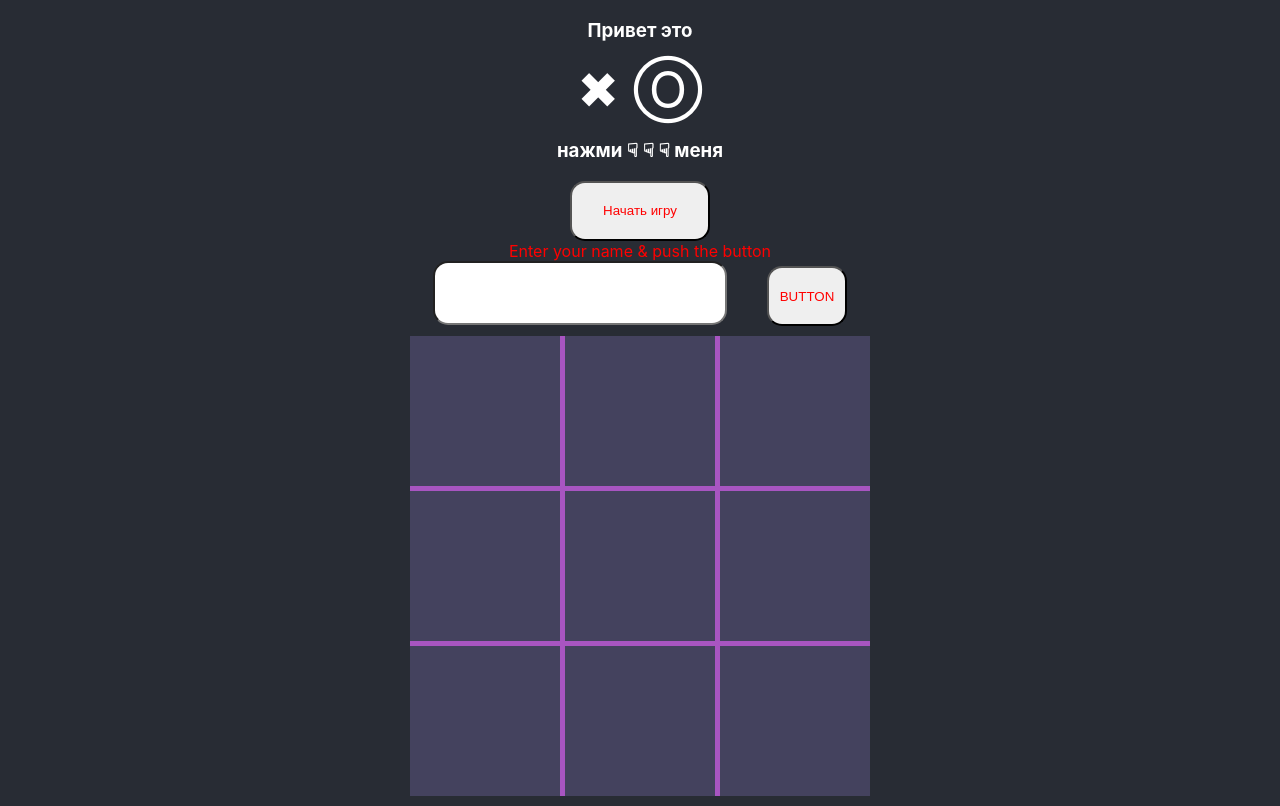
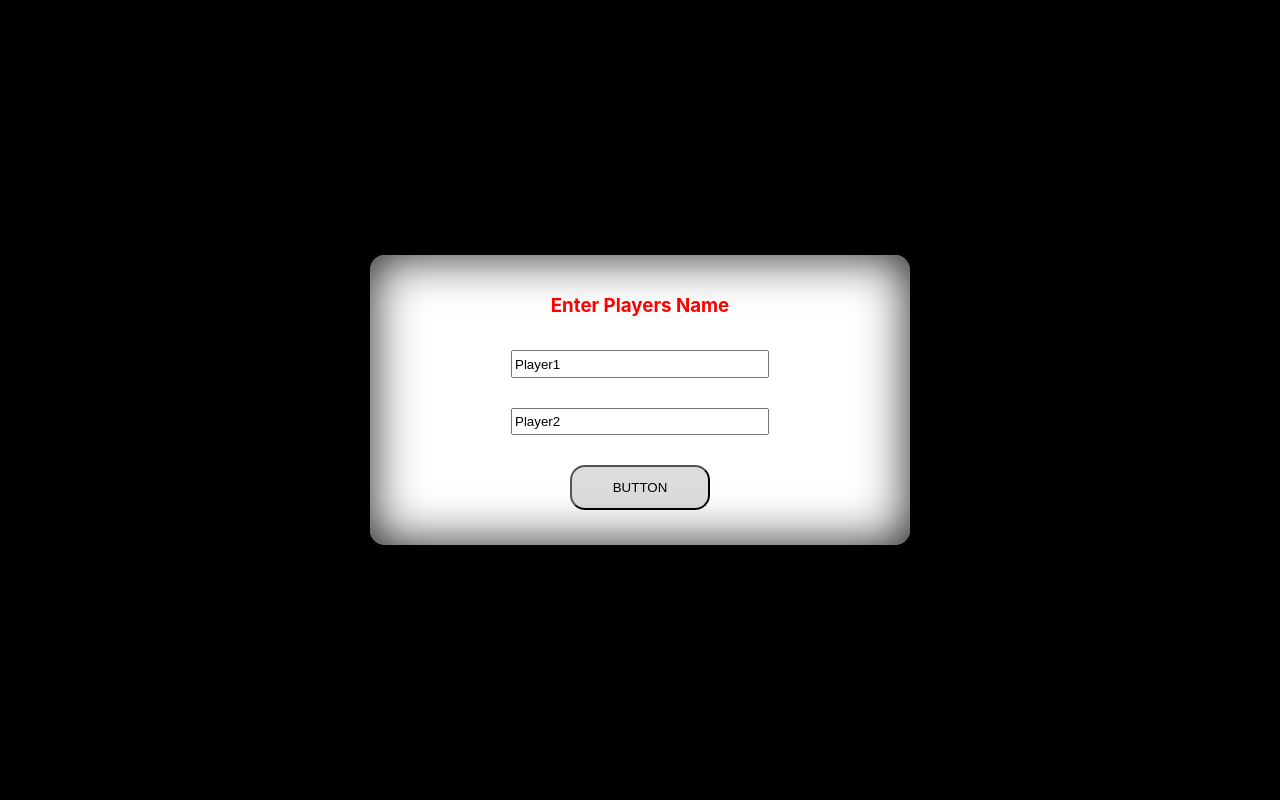
Before and after one commit to Aleksaand/iteamtest, a React (Create React App) app: page / in a window 1280 px wide. Both pictures are taken after a click on the button "Начать игру". Built offline with nearby package versions, Linux system fonts and the light colour scheme.

Commit message:
make modal for players Name

```diff
--- a/src/App.css
+++ b/src/App.css
@@ -46,6 +46,9 @@
   cursor: pointer;
   outline: none;
 }
+.buttton:hover {
+  background-color: rgb(121, 121, 121);
+}
 .symbol{
   font-size: 50px;
 }
--- a/src/App.js
+++ b/src/App.js
@@ -1,19 +1,35 @@
 import React from 'react';
 import './App.css';
 import { Main } from './Components/Main/Main';
+// import { Modal } from './Components/Modal/Modal';
 
 function App() {
   const [state, setState] = React.useState({
     showField: false,
+    titleMessage: 'Начать игру',
   });
+
+  const handlerToggle = () => {
+    setState({
+      ...state,
+      showField: !state.showField,
+      titleMessage: (!state.showField) ?  'Закончить игру' : 'Начать игру',
+    });
+  }
+
   return (
     <div className="App">
       <header className="App-header">
         <h3>Привет это </h3>
         <div className="symbol"> &#10006; &#9412; </div>
-        <h3> нажми &#9759; &#9759; &#9759; меня </h3>
-        <button className="buttton">Начать игру</button>
-        <Main></Main>
+        {<h3>{state.titleMessage}  &#9759; &#9759; &#9759; нажми меня </h3>}
+        <button
+          className="buttton"
+          onClick={handlerToggle}
+        >
+          {state.titleMessage}
+        </button>
+        {state.showField && <Main />}
       </header>
     </div>
   );
--- a/src/Components/Main/Main.jsx
+++ b/src/Components/Main/Main.jsx
@@ -1,12 +1,40 @@
+import React from 'react';
 import style from './Main.module.css';
 import { PlayField } from '../PlayField/PlayField';
-import { PlayerInfo } from '../PlayerInfo/PlayerInfo';
+// import { PlayerInfo } from '../PlayerInfo/PlayerInfo';
+import { Modal } from '../Modal/Modal';
 
 export const Main = () => {
+
+    const [state, setState] = React.useState({
+        playerFirst:'Player1',
+        playerSecond:'Player2',
+        showPlayField: false,
+    });
+    const [modalActive, setModalActive] = React.useState(true);
+    const handlerInputFirst = (event) => {
+        setState({
+            ...state,
+            playerFirst: event.target.value,
+        });
+    };
+    const handlerInputSecond = (event) => {
+        setState({
+            ...state,
+            playerSecond: event.target.value,
+        });
+    };
+
     return (
-        <main className={style.text}>
 
-            <PlayerInfo>PlayerInfo</PlayerInfo>
+       <main className={style.text}>
+            <Modal
+                state={state}
+                active={modalActive}
+                setActive={setModalActive}
+                handlerInputFirst={handlerInputFirst}
+                handlerInputSecond={handlerInputSecond}
+            />
             <PlayField>PlayField</PlayField>
         </main>
     );
--- /dev/null
+++ b/src/Components/Modal/Modal.jsx
@@ -0,0 +1,41 @@
+import './modal.css';
+
+export const Modal = ({active, setActive, state, handlerInputFirst, handlerInputSecond}) => {
+
+
+    console.log(state);
+
+
+
+
+
+
+    return (
+        <div
+            className={ active ? "modal__wrapper active" : "modal__wrapper" }
+            onClick={() => setActive(false)}
+        >
+            <div className="modal__content" onClick={(e) => e.stopPropagation()}>
+                <h3 className="modal__text">Enter Players Name</h3>
+                <input
+                type="text"
+                className="input__modal"
+                value={state.playerFirst}
+                onChange={handlerInputFirst}
+                />
+               <input
+                type="text"
+                className="input__modal"
+                value={state.playerSecond}
+                onChange={handlerInputSecond}
+                />
+                <button
+                    className="button__modal"
+                    onClick={() => setActive(false)}
+                >
+                   BUTTON
+                </button>
+            </div>
+        </div>
+    );
+};
--- /dev/null
+++ b/src/Components/Modal/modal.css
@@ -0,0 +1,47 @@
+.modal__wrapper{
+    height: 100vh;
+    width: 100vw;
+    background-color: rgba(0, 0, 0, 1);
+    position: fixed;
+    top: 0;
+    left: 0;
+    display: flex;
+    align-items: center;
+    justify-content: center;
+    transform: scale(0);
+}
+
+.modal__wrapper.active{
+    transform: scale(1);
+}
+
+.modal__content{
+    padding: 20px;
+    border-radius: 15px;
+    background-color: white;
+    box-shadow: 0 0 50px rgba(0, 0, 0, .9) inset;
+    height: 250px;
+    width: 500px;
+    display: flex;
+    align-items: center;
+    justify-content: center;
+    flex-direction: column;
+    margin: 15px;
+
+}
+
+.button__modal  {
+    margin: 15px;
+    height: 60px;
+    width: 140px;
+    border-radius: 15px;
+    cursor: pointer;
+    outline: none;
+    background-color: rgba(174, 172, 172, 0.42);
+}
+
+.input__modal {
+    margin: 15px;
+    height: 30px;
+    width: 250px;
+}
--- a/src/Components/PlayField/PlayField.module.css
+++ b/src/Components/PlayField/PlayField.module.css
@@ -13,6 +13,7 @@
     cursor: pointer;
     font-size: 100px;
     user-select: none;
+    color: #c4c4c4;
     /* margin-bottom: 10px; */
 }
 .space {
--- /dev/null
+++ b/src/Components/PlayerInfo/FirstPlayerInput/FirstPlayerInput.jsx
@@ -0,0 +1,22 @@
+
+
+
+export const FirstInputPlayer = (props) => {
+    return (
+        <div>
+            <div>Enter {props.statePlayerOne.id} player name  & push the button </div>
+            <input
+                type="text"
+                // className={style.input}
+                value={props.statePlayerOne.value}
+                onChange={props.handlerInputFirst}
+            />
+            <button
+                // className={style.button}
+                onClick={props.setPlayerName}
+            >
+            BUTTON
+            </button>
+        </div>
+    );
+};
--- a/src/Components/PlayerInfo/PlayerInfo.jsx
+++ b/src/Components/PlayerInfo/PlayerInfo.jsx
@@ -1,25 +1,68 @@
 import React from 'react';
 import style from './PlayerInfo.module.css';
+import {FirstInputPlayer} from './FirstPlayerInput/FirstPlayerInput';
+import {SecondInputPlayer} from './SecondInputPlayer/SecondInputPlayer';
 
 
 export const PlayerInfo = () => {
-    // const [state, setState] = React.useState({
-    //     value: 15
-    // });
+    let playerOne = '';
+    let playerTwo = '';
 
+    const [state, setState] = React.useState({
+        value: '',
+        playerOne: '',
+        playerTwo: '',
+    });
+    const [statePlayerOne, setStatePlayerOne] = React.useState({
+        value: '',
+        id: 'First',
+        visible: true,
 
+    });
+    const [statePlayerTwo, setStatePlayerTwo] = React.useState({
+        value: '',
+
+    });
+
+    const handlerInputFirst = (event) => {
+        console.log(event.target.value);
+        setStatePlayerOne({
+            ...statePlayerOne,
+            value: event.target.value,
+        });
+    };
+
+    const setPlayerName = () => {
+        setStatePlayerOne({
+            ...statePlayerOne,
+            visible: !statePlayerOne.visible,
+        });
+        console.log(statePlayerOne.value);
+        console.log(statePlayerOne.visible);
+    };
 
 
     return (
         <div>
-
-            <div>Enter your name & push the button </div>
+            {statePlayerOne.visible && <FirstInputPlayer
+                statePlayerOne={statePlayerOne}
+                handlerInputFirst={handlerInputFirst}
+                setPlayerName={setPlayerName}
+            />}
+            <SecondInputPlayer />
+            <div>Enter {statePlayerOne.id} player name  & push the button </div>
             <input
                 type="text"
                 className={style.input}
+                value={statePlayerOne.value}
+                onChange={handlerInputFirst}
             />
-            <button className={style.button}>BUTTON</button>
-
+            <button
+                className={style.button}
+                onClick={setPlayerName}
+            >
+            BUTTON
+            </button>
         </div>
 
     );
--- a/src/Components/PlayerInfo/PlayerInfo.module.css
+++ b/src/Components/PlayerInfo/PlayerInfo.module.css
@@ -1,7 +1,7 @@
 .button {
 
     margin-left: 40px;
-    height: 60px;
+    height: 40px;
     width: 80px;
     color:red;
     border-radius: 15px;
@@ -13,7 +13,7 @@
 }
 
 .input {
-    height: 30px;
+    height: 15px;
     width: 260px;
     font-size: 24px;
     padding: 15px;
--- /dev/null
+++ b/src/Components/PlayerInfo/SecondInputPlayer/SecondInputPlayer.jsx
@@ -0,0 +1,3 @@
+export const SecondInputPlayer = () => {
+    return null;
+};
```
